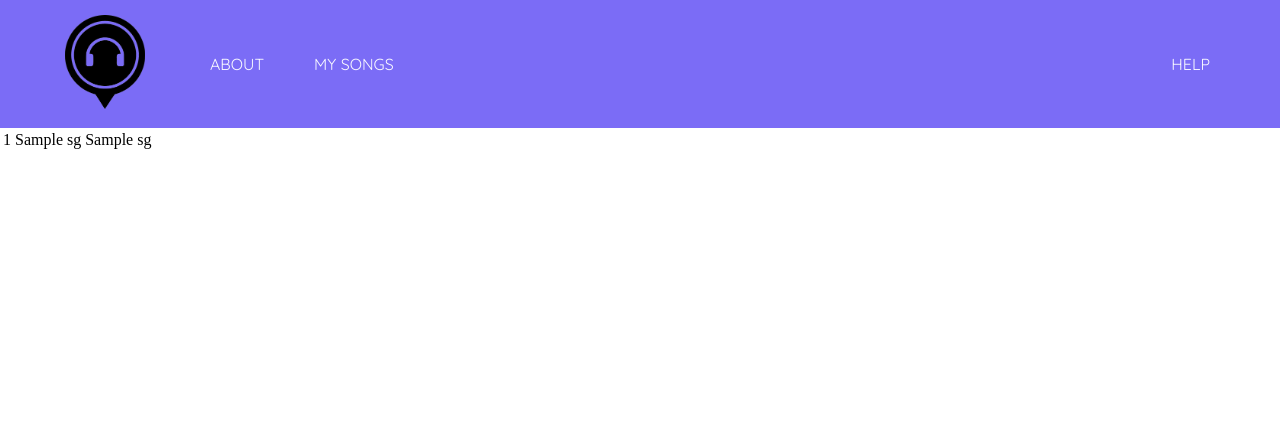
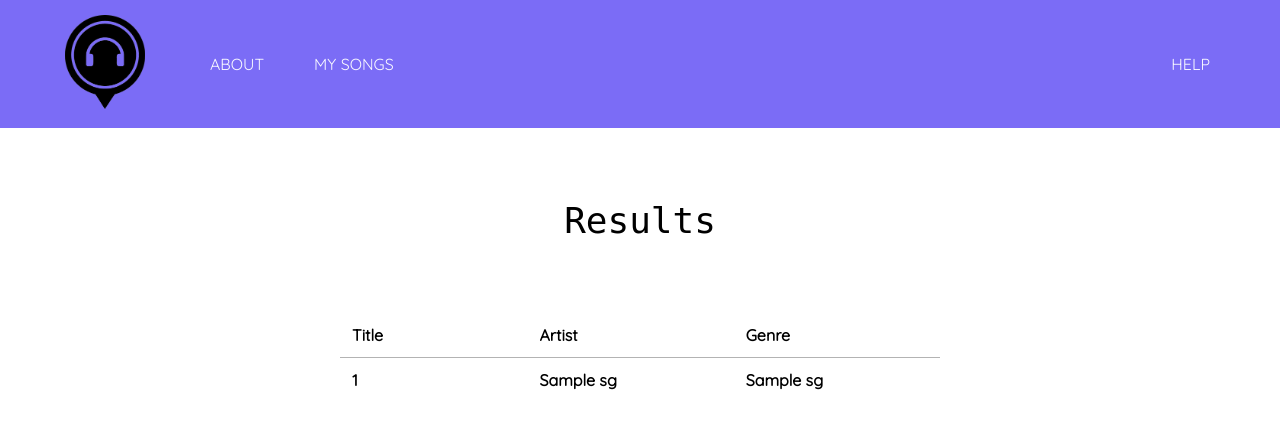
Before and after one commit to CatherineCampbell117/set09103, a Flask app: template templates/results.html in a window 1280 px wide. Shown: the top 429 px of the page. Run offline with Flask 2, Linux system fonts and the light colour scheme; the template is opened without the code that fills it: most values are stand-ins (such as "Sample title", 1, 10 or a date in 2020); some web fonts are replaced.

Commit message:
update to table css

```diff
--- a/static/index.css
+++ b/static/index.css
@@ -1,11 +1,15 @@
 body{
     margin: 0;
 }
+
+/* Main content */
 
 #wrapper{
     width: 900px;
     margin: 0 auto;
 }
+
+/* Header */
 
 img{
     width: 80px;
@@ -43,6 +47,8 @@ li+li{
     padding: 0 70px 0 50px;
 }
 
+/* Body */
+
 h1{
     font-family: 'Syne Mono', monospace;
     font-weight: 400;
@@ -52,7 +58,7 @@ h1{
     margin: 0;
 }
 
-
+/* Form */
 
 button, input[type=text] {
     display: block;
@@ -93,3 +99,31 @@ button:hover{
     color: #f8f8ff;
     transition: all 0.3s ease 0s;
 }
+
+/* Results table */
+
+table, thead, td, th {
+
+    border-collapse: collapse;
+    width: 600px;
+    margin: 0 auto;
+}
+
+thead{
+    border-bottom: 1px solid #b3b3b3;
+}
+
+th {
+    padding: .75em;
+    font-family: 'Quicksand', sans-serif;
+    font-weight: 700;
+    font-size: 1rem;
+    text-align: left;
+}
+
+td {
+    padding: .75em;
+    font-family: 'Quicksand', sans-serif;
+    font-weight: 700;
+    font-size: 1rem;
+}
--- a/templates/index.html
+++ b/templates/index.html
@@ -40,7 +40,7 @@
             <h1>That Song!</h1>
             <form>
                 <input type="text" placeholder="Search for a song or type some lyrics" name="search" aria-label="Search">
-                <button type="submit" value="search">Search</button>
+                <button href="/search?=" type="submit" value="search">Search</button>
             </form>
         </main>
     </div>
--- a/templates/results.html
+++ b/templates/results.html
@@ -33,8 +33,16 @@
             </div>
         </div>
     </header>
+    <div id="wrapper">
+        <main>
+            <h1>Results</h1>
     {% if sgs | length != 0 %}
     <table id="demo">
+        <thead>
+            <th>Title</th>
+            <th>Artist</th>
+            <th>Genre</th>
+        </thead>
         {% for s in sgs %}
         <tr>
             <td>{{ s[0] }}</td>
@@ -46,5 +54,7 @@
     {% else %}
     <div id="demo">No search results.</div>
     {% endif %}
+</main>
+</div>
 </body>
 </html>
```
